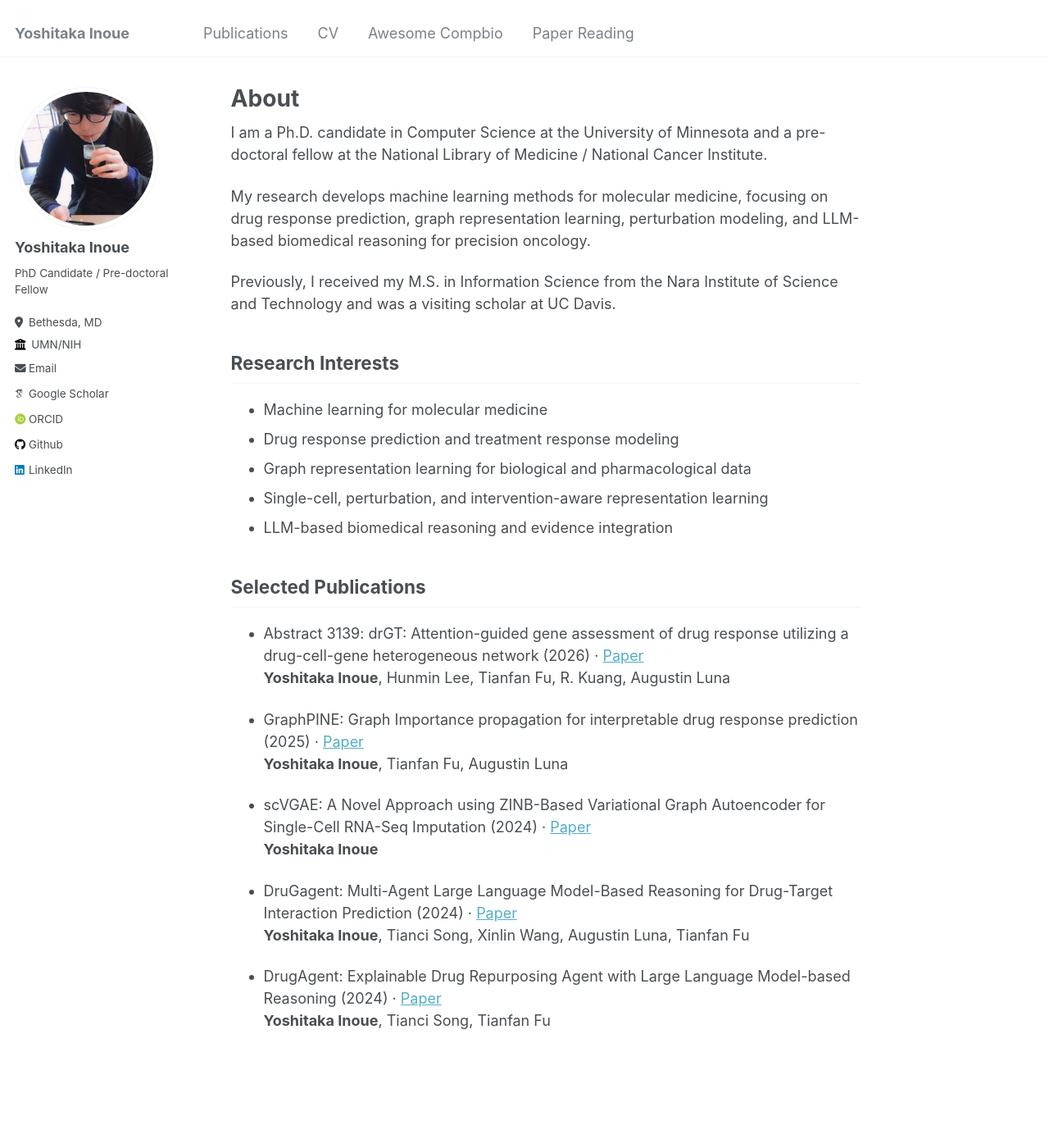
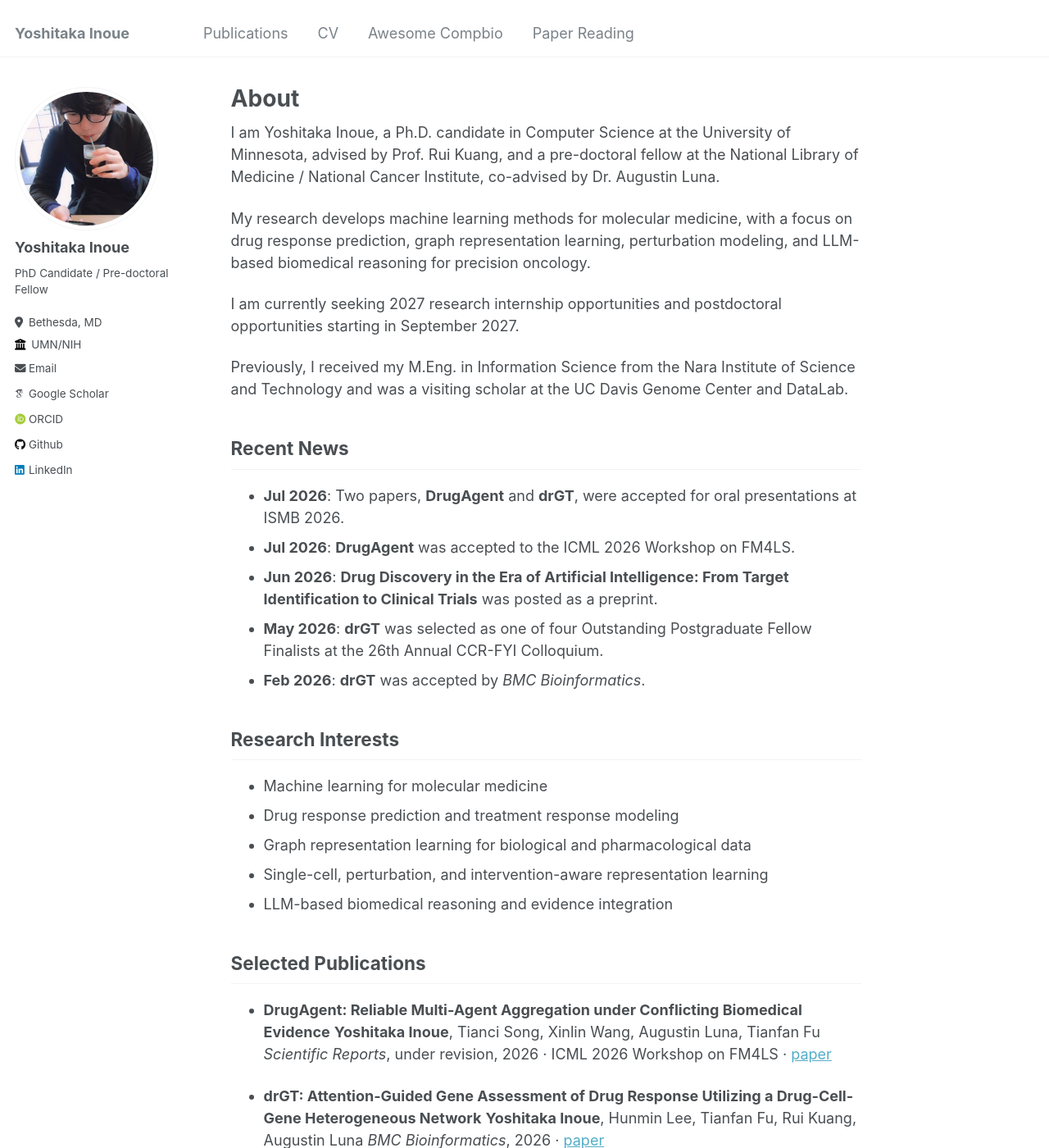
Before and after one commit to inoue0426/inoue0426.github.io, a Jekyll site: the page built from _pages/about.md, in a window 1280 px wide and 1400 px high. Shown: the whole window at 82% size. Built offline with Jekyll 4.4.1, drawn with Linux system fonts in a browser that asks for light colours; some web fonts are replaced; some of the changed text lies outside the part shown.

Commit message:
update main page

```diff
--- a/_pages/about.md
+++ b/_pages/about.md
@@ -7,11 +7,21 @@ redirect_from:
   - /about.html
 ---
 
-I am a Ph.D. candidate in Computer Science at the University of Minnesota and a pre-doctoral fellow at the National Library of Medicine / National Cancer Institute.
+I am Yoshitaka Inoue, a Ph.D. candidate in Computer Science at the University of Minnesota, advised by Prof. Rui Kuang, and a pre-doctoral fellow at the National Library of Medicine / National Cancer Institute, co-advised by Dr. Augustin Luna.
 
-My research develops machine learning methods for molecular medicine, focusing on drug response prediction, graph representation learning, perturbation modeling, and LLM-based biomedical reasoning for precision oncology.
+My research develops machine learning methods for molecular medicine, with a focus on drug response prediction, graph representation learning, perturbation modeling, and LLM-based biomedical reasoning for precision oncology.
 
-Previously, I received my M.S. in Information Science from the Nara Institute of Science and Technology and was a visiting scholar at UC Davis.
+I am currently seeking 2027 research internship opportunities and postdoctoral opportunities starting in September 2027.
+
+Previously, I received my M.Eng. in Information Science from the Nara Institute of Science and Technology and was a visiting scholar at the UC Davis Genome Center and DataLab.
+
+## Recent News
+
+- **Jul 2026**: Two papers, **DrugAgent** and **drGT**, were accepted for oral presentations at ISMB 2026.
+- **Jul 2026**: **DrugAgent** was accepted to the ICML 2026 Workshop on FM4LS.
+- **Jun 2026**: **Drug Discovery in the Era of Artificial Intelligence: From Target Identification to Clinical Trials** was posted as a preprint.
+- **May 2026**: **drGT** was selected as one of four Outstanding Postgraduate Fellow Finalists at the 26th Annual CCR-FYI Colloquium.
+- **Feb 2026**: **drGT** was accepted by *BMC Bioinformatics*.
 
 ## Research Interests
 
@@ -23,24 +33,18 @@ Previously, I received my M.S. in Information Science from the Nara Institute of
 
 ## Selected Publications
 
-{% assign recent_pubs = site.publications | sort: "year" | reverse %}
-{% assign shown_count = 0 %}
-{% for post in recent_pubs %}
-  {% assign author_list = post.authors | default: "" | split: ", " %}
-  {% if author_list[0] == "Yoshitaka Inoue" and shown_count < 5 %}
-  {% assign paper_link = post.paperurl %}
-  {% if paper_link == nil and post.url and post.url contains '://' %}
-    {% assign paper_link = post.url %}
-  {% endif %}
-  {% assign display_authors = post.authors | default: "" | replace: "Yoshitaka Inoue", "**Yoshitaka Inoue**" %}
-  {% if post.year %}
-{% assign display_year = post.year %}
-  {% else %}
-{% assign display_year = post.date | date: "%Y" %}
-  {% endif %}
-- {{ post.title }} ({{ display_year }}){% if paper_link %} · [Paper]({{ paper_link }}){% endif %}<br>
-  {{ display_authors }}
-  {% assign shown_count = shown_count | plus: 1 %}
-  {% endif %}
+- **DrugAgent: Reliable Multi-Agent Aggregation under Conflicting Biomedical Evidence**
+  **Yoshitaka Inoue**, Tianci Song, Xinlin Wang, Augustin Luna, Tianfan Fu
+  *Scientific Reports*, under revision, 2026 · ICML 2026 Workshop on FM4LS · [paper](https://arxiv.org/abs/2408.13378)
 
-{% endfor %}
+- **drGT: Attention-Guided Gene Assessment of Drug Response Utilizing a Drug-Cell-Gene Heterogeneous Network**
+  **Yoshitaka Inoue**, Hunmin Lee, Tianfan Fu, Rui Kuang, Augustin Luna
+  *BMC Bioinformatics*, 2026 · [paper](https://link.springer.com/article/10.1186/s12859-026-06417-z)
+
+- **Drug Discovery in the Era of Artificial Intelligence: From Target Identification to Clinical Trials**
+  **Yoshitaka Inoue**, Ning Hao, Yuting Lu, Tianfan Fu, Augustin Luna
+  *Health Data Science*, under revision, 2026 · [paper](https://www.preprints.org/manuscript/202606.0091)
+
+- **GraphPINE: Graph Importance Propagation for Interpretable Drug Response Prediction**
+  **Yoshitaka Inoue**, Tianfan Fu, Augustin Luna
+  ICLR 2025 Workshop on MLGenX · [paper](https://arxiv.org/abs/2504.05454)
```
